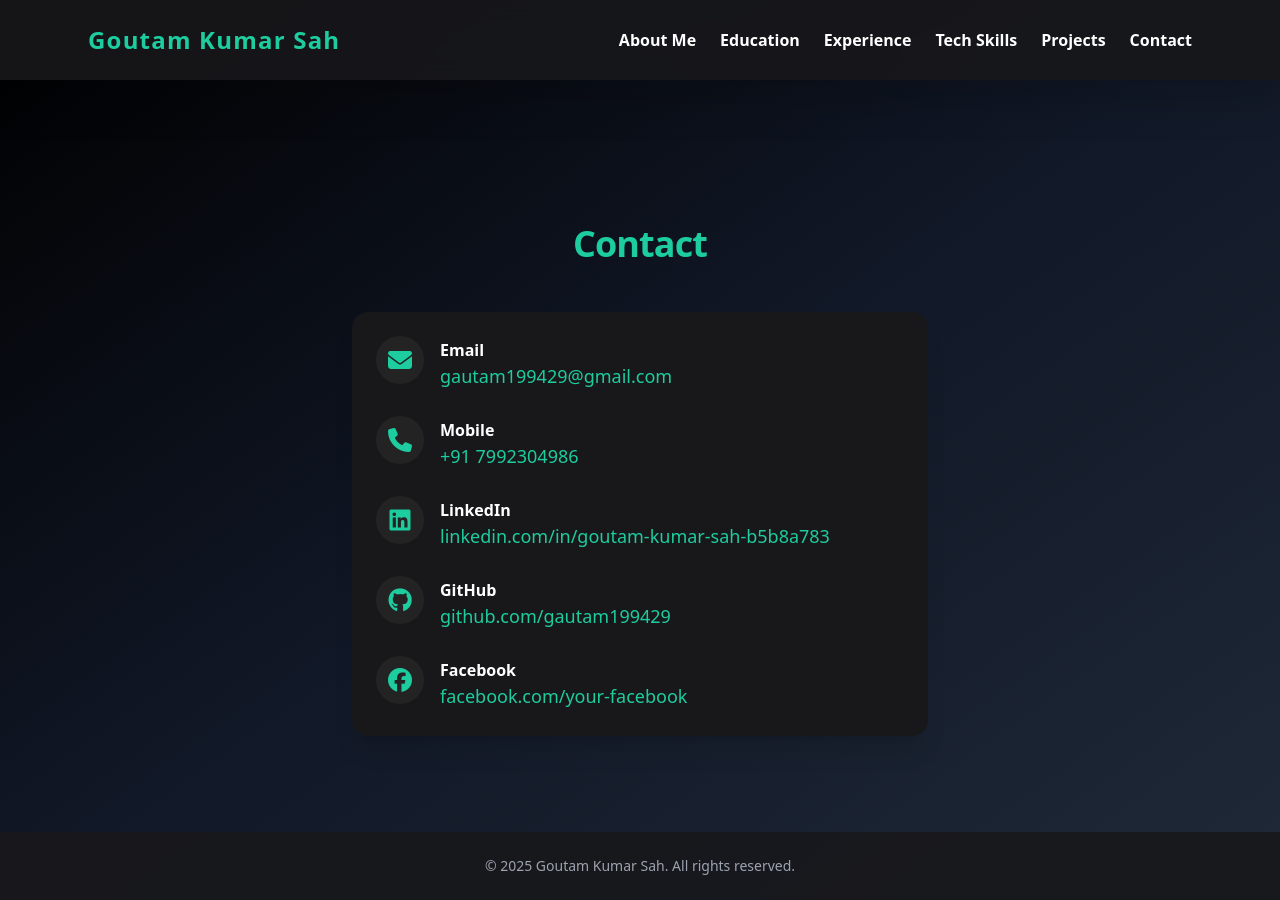
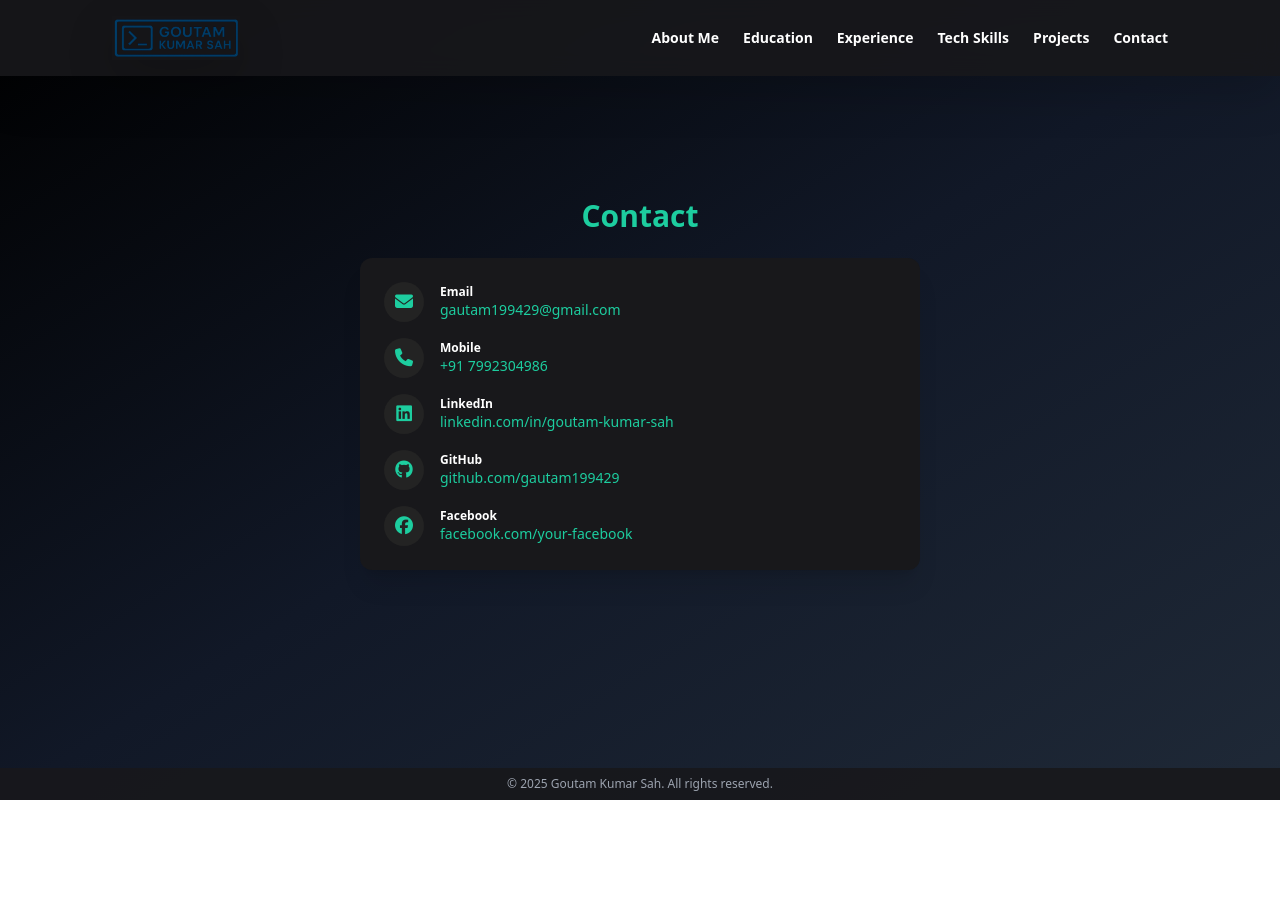
Before and after one commit to gautam199429/portfolio, a plain HTML site: page contact.html in a window 1280 px wide. After the commit the page ends 800 px from the top, so only its background shows below. Drawn offline with nearby package versions, Linux system fonts and the light colour scheme; files that its build step writes are made by us from their sources; a web font is replaced by a local one.

Commit message:
header fixed and contact screen changes

```diff
--- a/contact.html
+++ b/contact.html
@@ -1,5 +1,6 @@
 <!DOCTYPE html>
 <html lang="en">
+
 <head>
   <meta charset="UTF-8" />
   <meta name="viewport" content="width=device-width, initial-scale=1.0" />
@@ -7,19 +8,28 @@
   <!-- Tailwind CDN for utility classes -->
   <script src="https://cdn.tailwindcss.com"></script>
   <!-- Animate.css for modern animations -->
-  <link rel="stylesheet" href="https://cdnjs.cloudflare.com/ajax/libs/animate.css/4.1.1/animate.min.css"/>
+  <link rel="stylesheet" href="https://cdnjs.cloudflare.com/ajax/libs/animate.css/4.1.1/animate.min.css" />
   <link rel="stylesheet" href="styles.css" />
   <link rel="stylesheet" href="https://cdn.jsdelivr.net/npm/bootstrap@5.3.3/dist/css/bootstrap.min.css" />
   <link rel="stylesheet" href="https://cdn.jsdelivr.net/gh/devicons/devicon@latest/devicon.min.css" />
   <link rel="stylesheet" href="https://cdnjs.cloudflare.com/ajax/libs/font-awesome/6.5.0/css/all.min.css" />
   <link rel="icon" href="assets/android-chrome-512x512.png" type="image/x-icon">
 </head>
-<body class="bg-gradient-to-br from-black via-gray-900 to-gray-800 min-h-screen">
+
+<body class="h-screen flex flex-col bg-gradient-to-br from-black via-gray-900 to-gray-800 overflow-hidden">
   <!-- Navigation Bar -->
   <header class="w-full bg-[#18181b]/90 shadow-lg fixed top-0 left-0 z-50 backdrop-blur-md">
-    <nav class="max-w-6xl mx-auto flex items-center justify-between px-6 py-4">
-      <a href="index.html" class="text-2xl font-bold text-[#1DCD9F] tracking-wider animate__animated animate__fadeInLeft">Goutam Kumar Sah</a>
-      <ul class="flex gap-6 text-white font-semibold text-base mb-0 animate__animated animate__fadeInDown">
+    <nav class="max-w-6xl mx-auto flex items-center justify-between px-5 py-3">
+      <!-- Logo Section -->
+<a href="index.html" class="flex items-center gap-2 animate__animated animate__fadeInLeft">
+  <!-- Logo Image -->
+  <img src="./assets/withoutbg.png" alt="Logo"
+    class="w-32 h-auto shadow-lg border-2 border-transparent bg-transparent" />
+</a>
+
+
+      <!-- Navigation Links -->
+      <ul class="flex gap-6 text-white font-semibold text-sm mb-0">
         <li><a href="index.html" class="hover:text-[#1DCD9F] transition">About Me</a></li>
         <li><a href="education.html" class="hover:text-[#1DCD9F] transition">Education</a></li>
         <li><a href="experience.html" class="hover:text-[#1DCD9F] transition">Experience</a></li>
@@ -29,65 +39,79 @@
       </ul>
     </nav>
   </header>
-  <!-- Contact Section -->
-  <section id="contact" class="py-24 px-2 sm:px-4">
-    <div class="w-full max-w-xl mx-auto mt-32">
-      <h2 class="text-4xl font-extrabold text-center mb-12 tracking-tight text-[#1DCD9F] animate__animated animate__fadeInDown">Contact</h2>
-      <div class="bg-[#18181b] rounded-2xl shadow-xl p-4 sm:p-10 flex flex-col gap-8 items-center animate__animated animate__fadeInUp w-full">
-        <ul class="w-full flex flex-col gap-6">
-          <li class="flex flex-col sm:flex-row items-center gap-3 sm:gap-5">
-            <span class="flex items-center justify-center w-12 h-12 rounded-full bg-[#232323] mb-2 sm:mb-0">
-              <i class="fas fa-envelope text-[#1DCD9F] text-2xl"></i>
+
+
+  <!-- Contact Section (main content) -->
+  <main class="flex-grow flex items-center justify-center px-4">
+    <section id="contact" class="w-full max-w-xl mx-auto">
+      <h2 class="text-3xl sm:text-3xl font-bold text-center mb-6 text-[#1DCD9F] animate__animated animate__fadeInDown">
+        Contact</h2>
+      <div class="bg-[#18181b] rounded-xl shadow-xl p-4 sm:p-4 flex flex-col gap-4 animate__animated animate__fadeInUp">
+        <ul class="w-full flex flex-col gap-3 text-sm sm:text-sm">
+          <!-- Email -->
+          <li class="flex items-center gap-3">
+            <span class="w-10 h-10 flex justify-center items-center rounded-full bg-[#232323]">
+              <i class="fas fa-envelope text-[#1DCD9F] text-lg"></i>
             </span>
-            <div class="flex flex-col items-center sm:items-start">
-              <span class="font-semibold text-white text-base">Email</span>
-              <a href="mailto:gautam199429@gmail.com" class="text-[#1DCD9F] hover:underline text-lg whitespace-nowrap">gautam199429@gmail.com</a>
+            <div>
+              <p class="text-white font-semibold text-xs">Email</p>
+              <a href="mailto:gautam199429@gmail.com"
+                class="text-[#1DCD9F] hover:underline text-sm">gautam199429@gmail.com</a>
             </div>
           </li>
-          <li class="flex flex-col sm:flex-row items-center gap-3 sm:gap-5">
-            <span class="flex items-center justify-center w-12 h-12 rounded-full bg-[#232323] mb-2 sm:mb-0">
-              <i class="fas fa-phone text-[#1DCD9F] text-2xl"></i>
+          <!-- Phone -->
+          <li class="flex items-center gap-3">
+            <span class="w-10 h-10 flex justify-center items-center rounded-full bg-[#232323]">
+              <i class="fas fa-phone text-[#1DCD9F] text-lg"></i>
             </span>
-            <div class="flex flex-col items-center sm:items-start">
-              <span class="font-semibold text-white text-base">Mobile</span>
-              <a href="tel:+911234567890" class="text-[#1DCD9F] hover:underline text-lg whitespace-nowrap">+91 7992304986</a>
+            <div>
+              <p class="text-white font-semibold text-xs">Mobile</p>
+              <a href="tel:+917992304986" class="text-[#1DCD9F] hover:underline text-sm">+91 7992304986</a>
             </div>
           </li>
-          <li class="flex flex-col sm:flex-row items-center gap-3 sm:gap-5">
-            <span class="flex items-center justify-center w-12 h-12 rounded-full bg-[#232323] mb-2 sm:mb-0">
-              <i class="fab fa-linkedin text-[#1DCD9F] text-2xl"></i>
+          <!-- LinkedIn -->
+          <li class="flex items-center gap-3">
+            <span class="w-10 h-10 flex justify-center items-center rounded-full bg-[#232323]">
+              <i class="fab fa-linkedin text-[#1DCD9F] text-lg"></i>
             </span>
-            <div class="flex flex-col items-center sm:items-start">
-              <span class="font-semibold text-white text-base">LinkedIn</span>
-              <a href="https://www.linkedin.com/in/goutam-kumar-sah-b5b8a783" target="_blank" class="text-[#1DCD9F] hover:underline text-lg whitespace-nowrap">linkedin.com/in/goutam-kumar-sah-b5b8a783</a>
+            <div>
+              <p class="text-white font-semibold text-xs">LinkedIn</p>
+              <a href="https://www.linkedin.com/in/goutam-kumar-sah-b5b8a783" target="_blank"
+                class="text-[#1DCD9F] hover:underline text-sm">linkedin.com/in/goutam-kumar-sah</a>
             </div>
           </li>
-          <li class="flex flex-col sm:flex-row items-center gap-3 sm:gap-5">
-            <span class="flex items-center justify-center w-12 h-12 rounded-full bg-[#232323] mb-2 sm:mb-0">
-              <i class="fab fa-github text-[#1DCD9F] text-2xl"></i>
+          <!-- GitHub -->
+          <li class="flex items-center gap-3">
+            <span class="w-10 h-10 flex justify-center items-center rounded-full bg-[#232323]">
+              <i class="fab fa-github text-[#1DCD9F] text-lg"></i>
             </span>
-            <div class="flex flex-col items-center sm:items-start">
-              <span class="font-semibold text-white text-base">GitHub</span>
-              <a href="https://github.com/gautam199429" target="_blank" class="text-[#1DCD9F] hover:underline text-lg whitespace-nowrap">github.com/gautam199429</a>
+            <div>
+              <p class="text-white font-semibold text-xs">GitHub</p>
+              <a href="https://github.com/gautam199429" target="_blank"
+                class="text-[#1DCD9F] hover:underline text-sm">github.com/gautam199429</a>
             </div>
           </li>
-          <li class="flex flex-col sm:flex-row items-center gap-3 sm:gap-5">
-            <span class="flex items-center justify-center w-12 h-12 rounded-full bg-[#232323] mb-2 sm:mb-0">
-              <i class="fab fa-facebook text-[#1DCD9F] text-2xl"></i>
+          <!-- Facebook -->
+          <li class="flex items-center gap-3">
+            <span class="w-10 h-10 flex justify-center items-center rounded-full bg-[#232323]">
+              <i class="fab fa-facebook text-[#1DCD9F] text-lg"></i>
             </span>
-            <div class="flex flex-col items-center sm:items-start">
-              <span class="font-semibold text-white text-base">Facebook</span>
-              <a href="https://facebook.com/your-facebook" target="_blank" class="text-[#1DCD9F] hover:underline text-lg whitespace-nowrap">facebook.com/your-facebook</a>
+            <div>
+              <p class="text-white font-semibold text-xs">Facebook</p>
+              <a href="https://facebook.com/your-facebook" target="_blank"
+                class="text-[#1DCD9F] hover:underline text-sm">facebook.com/your-facebook</a>
             </div>
           </li>
         </ul>
       </div>
-    </div>
-  </section>
-  <footer class="bg-[#18181b]/90 py-6">
-    <div class="max-w-xl mx-auto text-center text-gray-400 text-sm">
-      &copy; 2025 Goutam Kumar Sah. All rights reserved.
-    </div>
+    </section>
+  </main>
+
+  <!-- Footer -->
+  <footer class="bg-[#18181b]/90 py-2 text-center text-gray-400 text-xs">
+    &copy; 2025 Goutam Kumar Sah. All rights reserved.
   </footer>
 </body>
+
+
 </html>
```
Also changed, not shown: education.html (+11 -4 lines), experience.html (+12 -3 lines), index.html (+93 -39 lines), projects.html (+13 -4 lines), techstack.html (+13 -4 lines).
